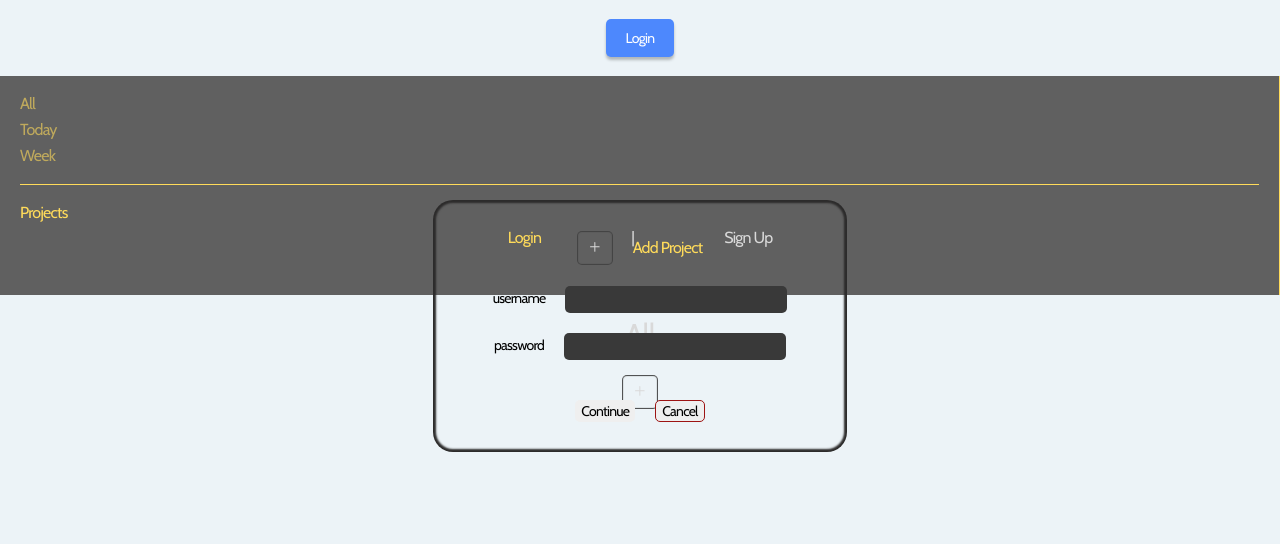
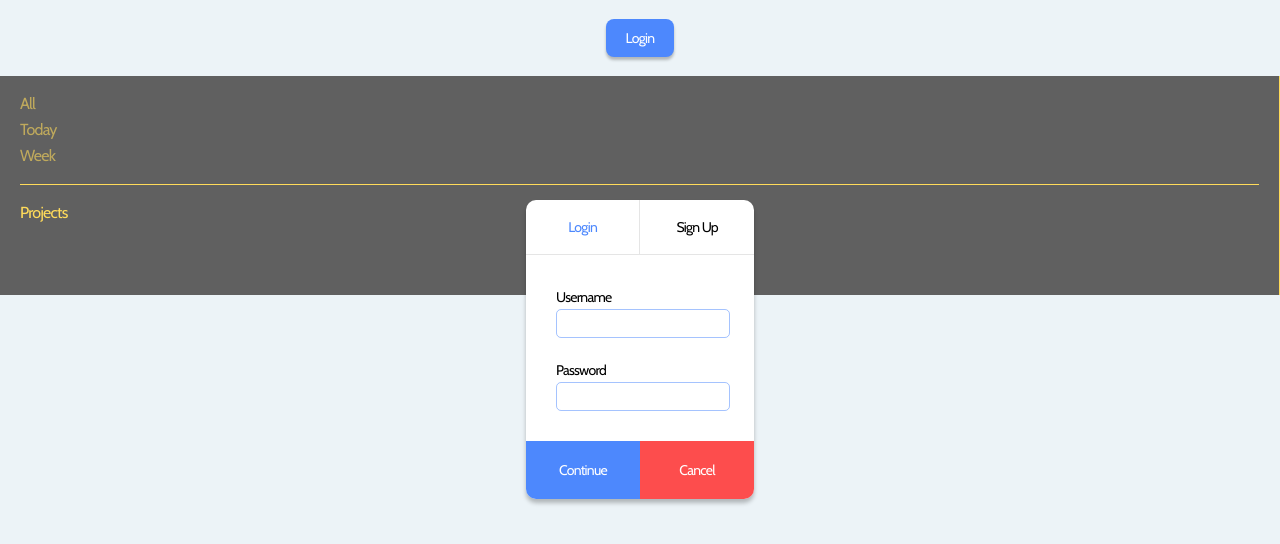
Before and after one commit to j-mcQueen/tasklister, a React (Create React App) app: page / in a window 1280 px wide. Both pictures are taken after a click on the button "Login". Shown: the top 544 px of the page. Built offline with nearby package versions, Linux system fonts and the light colour scheme; the HTML template or start-up script is replaced by a standard one.

Commit message:
Restyle and update Login modal

```diff
--- a/src/App.css
+++ b/src/App.css
@@ -34,10 +34,8 @@ header {
   display: flex;
   justify-content: center;
   align-items: center;
-  gap: 20px;
   z-index: 1;
   width: 100%;
-  padding: 10px;
 }
 
 .project-btns {
@@ -47,7 +45,7 @@ header {
 }
 
 input, select {
-  font-family: "Inter";
+  font-family: var(--font);
   font-size: 14px;
   letter-spacing: -0.75px;
   width: 100%;
@@ -56,10 +54,9 @@ input, select {
 .modal {
   display: block;
   position: absolute;
-  background-color: var(--dark);
-  box-shadow: 0 0 2px 3px #2c2b2b inset;
-  padding: 30px;
-  border-radius: 20px;
+  background-color: var(--wht);
+  box-shadow: 0 4px 4px 0 rgba(0, 0, 0, 0.25);
+  border-radius: 10px;
 }
 
 .modal fieldset {
@@ -67,29 +64,25 @@ input, select {
   gap: 20px;
 }
 
-
 .modal label {
   display: block;
-  color: var(--lighter);
   padding: 5px 0;
 }
 
 .modal input {
-  color: var(--lighter);
-  background-color: #393939;
+  background-color: inherit;
   appearance: none;
-  border: 1px solid var(--lighter);
+  border: 1px solid rgba(77, 136, 253, 0.5);
   border-radius: 5px;
   height: 25px;
 }
 
 .modal input:focus {
   outline: none;
-  border: 1px solid #FFDB5A;
+  border: 1px solid var(--trt);
 }
 
 form {
-  color: var(--lighter);
   font-size: 14px;
 }
 
@@ -114,7 +107,6 @@ form {
 
 button {
   border: none;
-  border-radius: 5px;
   font-size: 14px;
   transition: 0.3s ease;
   letter-spacing: -0.75px;
@@ -128,20 +120,16 @@ button:hover {
   background-color: var(--trt);
 }
 
+.red {
+  background-color: #FD4D4D;
+}
+
 .confirm {
   border: 1px solid green;
 }
 
 .confirm:hover {
   background-color: green;
-}
-
-.cancel {
-  border: 1px solid #9d1313;
-}
-
-.cancel:hover {
-  background-color: #9d1313;
 }
 
 header {
--- a/src/App.js
+++ b/src/App.js
@@ -15,22 +15,6 @@ function App() {
   return (
     <div className="App">
       {/*
-
-        Sidebar
-          Potential reusability of components here - all clicks do the same thing -> change title in arena to whatever you clicked on, show tasks
-
-          All component
-            On click, display all tasks in arena
-              Change title to "All"
-
-          Today component
-            On click, display today's tasks in arena
-              Change title to "Today"
-
-          Week component
-            On click, display week's tasks in arena
-              Change title to "Week"
-
           Projects
             On click, display all projects with tasks in arena
             First step is to get user input and appending it to the sidebar
@@ -63,7 +47,7 @@ function App() {
         setIsOpen={setIsOpen}
       />
 
-      {
+      { // mobile/ tablet only
         isOpen
         ?
         <Sidebar
--- a/src/components/header/forms/FormBtns.js
+++ b/src/components/header/forms/FormBtns.js
@@ -3,14 +3,14 @@ export default function FormBtns({isActive, setIsActive}) {
         <div id="btns">
                 <button
                     type="button"
-                className="continue"
+                    className="blue"
                 >
                     Continue
                 </button>
 
                 <button
                     type="button"
-                className="cancel"
+                    className="red"
                     onClick={() => setIsActive(!isActive)}
                 >
                     Cancel
--- a/src/components/header/forms/LoginInputs.js
+++ b/src/components/header/forms/LoginInputs.js
@@ -2,13 +2,17 @@ export default function LoginInputs() {
     return(
         <form>
             <fieldset>
-                <label htmlFor="uname">username</label>
-                <input type="text" id="uname"/>
+                <div>
+                    <label htmlFor="uname">Username</label>
+                    <input type="text" id="uname"/>
+                </div>
             </fieldset>
 
             <fieldset>
-                <label htmlFor="pwd">password</label>
-                <input type="password" id="pwd"/>
+                <div>
+                    <label htmlFor="pwd">Password</label>
+                    <input type="password" id="pwd"/>
+                </div>
             </fieldset>
         </form>
     )
--- a/src/components/header/forms/SignUpInputs.js
+++ b/src/components/header/forms/SignUpInputs.js
@@ -3,36 +3,36 @@ export default function SignUpInputs() {
         <form>
             <fieldset id="names">
                 <div>
-                    <label htmlFor="fname">first name</label>
+                    <label htmlFor="fname">First Name</label>
                     <input type="text" id="fname"/>
                 </div>
 
                 <div>
-                    <label htmlFor="lname">last name</label>
+                    <label htmlFor="lname">Last Name</label>
                     <input type="text" id="lname"/>
                 </div>
             </fieldset>
 
             <fieldset id="user">
                 <div>
-                    <label htmlFor="uname">username</label>
+                    <label htmlFor="uname">Username</label>
                     <input type="text" id="uname"/>
                 </div>
 
                 <div>
-                    <label htmlFor="email">email</label>
+                    <label htmlFor="email">Email</label>
                     <input type="email" id="email"/>
                 </div>
             </fieldset>
 
             <fieldset id="security">
                 <div>
-                    <label htmlFor="pwd">password</label>
+                    <label htmlFor="pwd">Password</label>
                     <input type="password" id="pwd"/>
                 </div>
 
                 <div>
-                    <label htmlFor="conf-pwd">confirm</label>
+                    <label htmlFor="conf-pwd">Confirm</label>
                     <input type="password" id="conf-pwd"/>
                 </div>
             </fieldset>
--- a/src/components/header/forms/Tabs.js
+++ b/src/components/header/forms/Tabs.js
@@ -1,24 +1,26 @@
 export default function Tabs({inputs, setInputs}) {
     return (
         <div id="tabs">
+            <div>
                 <span
                     onClick={() => setInputs(0)}
                     style={{
-                    color: inputs === 0 ? "#ffdb5a" : "#d9d9d9"
+                        color: inputs === 0 ? "#4D88FD" : "#000000"
                     }}>
                         Login
                 </span>
+            </div>
 
-            <span>|</span>
-
+            <div>
                 <span
                     onClick={() => setInputs(1)}
                     style={{
-                    color: inputs === 1 ? "#ffdb5a" : "#d9d9d9"
+                        color: inputs === 1 ? "#4D88FD" : "#000000"
                     }}
                     >
                         Sign Up
                 </span>
             </div>
+        </div>
     )
 }
--- a/src/components/header/forms/form.css
+++ b/src/components/header/forms/form.css
@@ -1,6 +1,5 @@
 #modal {
     top: 25%;
-    --offwhite: #d9d9d9;
 }
 
 #modal span:hover {
@@ -18,22 +17,43 @@
 #tabs {
     display: flex;
     justify-content: space-around;
+    border-bottom: 1px solid rgba(0, 0, 0, 0.1);
+    font-size: 14px;
+}
+
+#tabs div {
+    text-align: center;
+    width: 100%;
+    padding: 20px;
+}
+
+#tabs div:first-child {
+    border-right: 1px solid rgba(0, 0, 0, 0.1);
 }
 
 #modal form {
     display: flex;
     flex-direction: column;
     align-items: center;
-    padding: 40px 30px;
+    padding: 30px;
     gap: 20px;
 }
 
 #btns {
     display: flex;
     justify-content: center;
-    gap: 20px;
 }
 
-span {
-    color: var(--offwhite);
+#btns button {
+    color: var(--wht);
+    width: 100%;
+    padding: 20px;
 }
+
+#btns button:nth-child(1) {
+    border-radius: 0 0 0 10px;
+}
+
+#btns button:nth-child(2) {
+    border-radius: 0 0 10px 0;
+}
--- a/src/components/header/header.css
+++ b/src/components/header/header.css
@@ -4,6 +4,7 @@ header {
 
 #login > .blue {
     color: var(--wht);
+    border-radius: 8px;
     padding: 10px 20px;
     box-shadow: 0 3px 3px 0 rgba(0, 0, 0, 0.25);
 }
```
Lines whose indentation alone changed are shown as unchanged.
